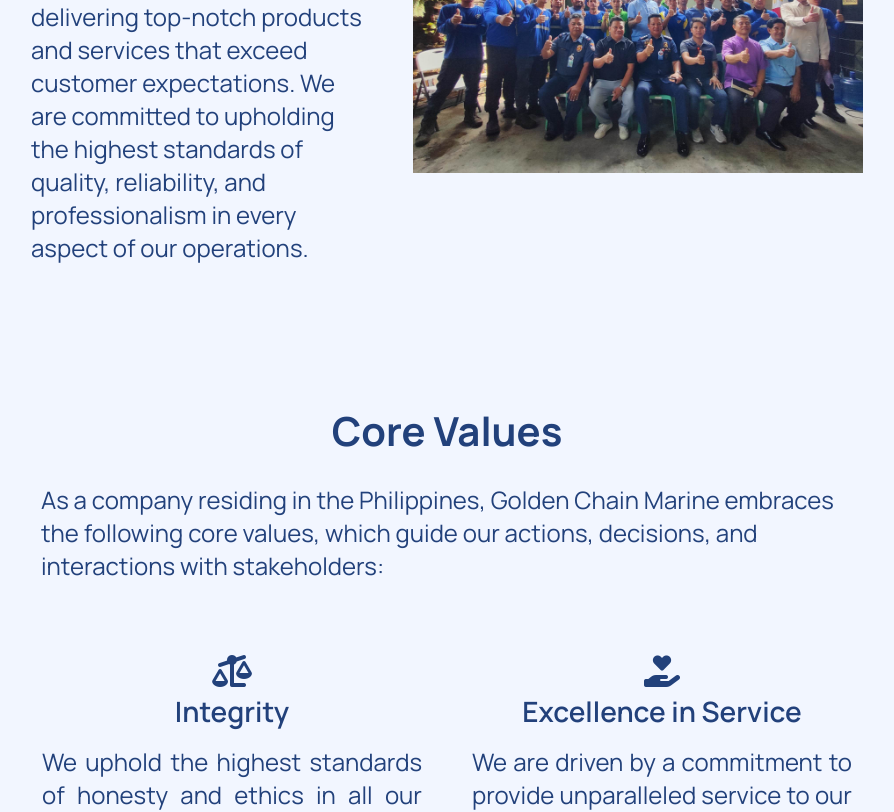
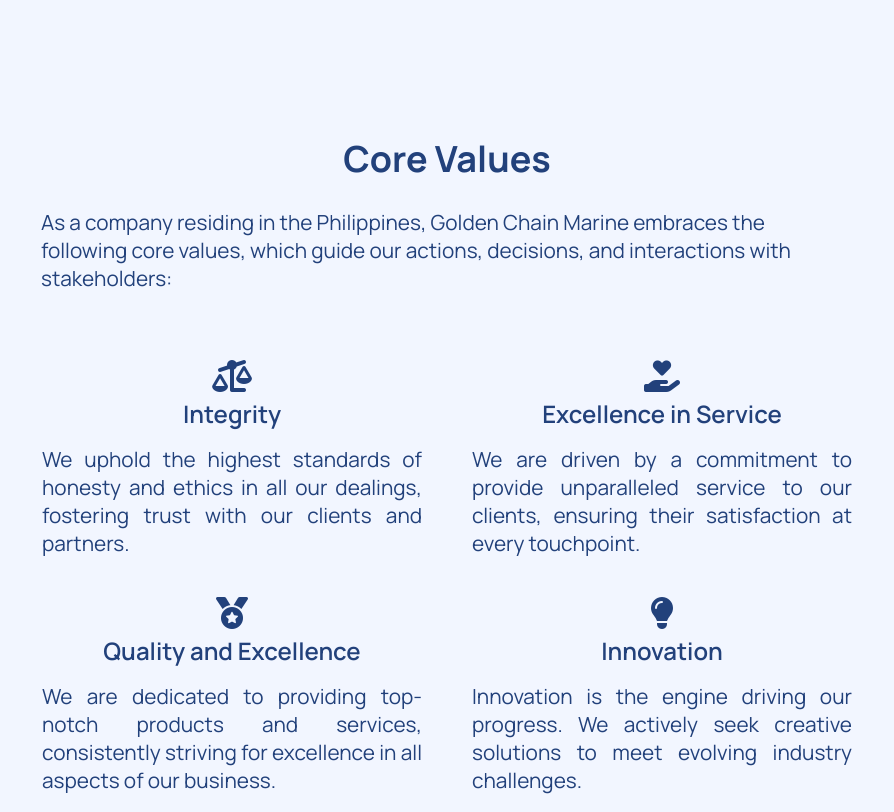
Before and after one commit to Logic-Commit1/golden-arrow-website, a React (Vite) app: page /about-us in a window 1280 px wide. Shown: the part 1820-2632 px from the top of the page, without its empty margins (193-1087 px from the left). Built offline with nearby package versions, Linux system fonts and the light colour scheme.

Commit message:
Optimzed font size and spacing in AboutUs Page

```diff
--- a/src/pages/About/about-us/aboutus.css
+++ b/src/pages/About/about-us/aboutus.css
@@ -107,11 +107,11 @@
 
 @media screen and (min-width: 1100px) {
     .about-us-title {
-        font-size: 2.5rem;
+        font-size: 2.25rem;
     }
 
     .about-us-subtitle {
-        font-size: 1.5rem;
+        font-size: 1.3rem;
     }
 
     #ship-pic {
@@ -153,6 +153,7 @@
 
     .core-values-section {
         max-width: 1200px;
+        padding-bottom: 40px;
         margin: auto;
     }
 
@@ -162,7 +163,7 @@
     }
 
     .core-value .content {
-        font-size: 1.5rem;
+        font-size: 1.3rem;
     }
 
     .core-values {
@@ -175,6 +176,6 @@
     }
 
     .core-value-title {
-        font-size: 1.75rem;
+        font-size: 1.5rem;
     }
 }
```
